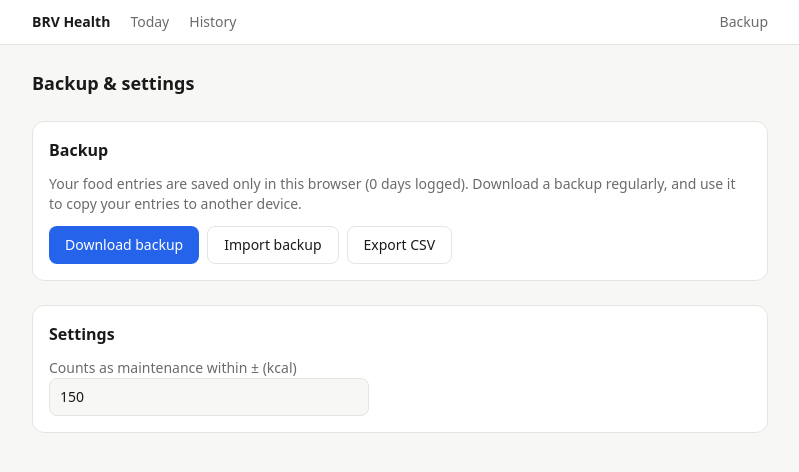
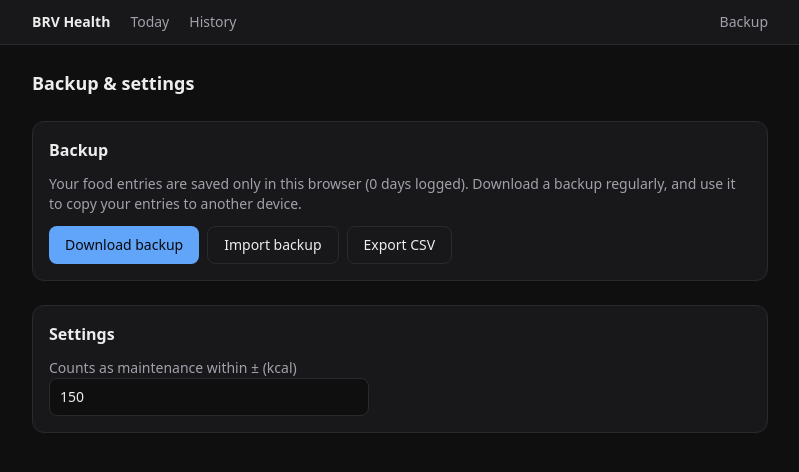
Before and after one commit to Brianvimalan01/brv-health-dashboard-, a Next.js app: page /backup in a window 1280 px wide. Shown: the top 472 px of the page, without its empty margins (240-1039 px from the left). Built offline with nearby package versions, Linux system fonts and the light colour scheme; no server answers.

Commit message:
Use dark mode everywhere
The site now always uses the dark palette, whatever the device setting, and
primary buttons use dark text so they stay readable on the lighter accent.

```diff
--- a/src/app/globals.css
+++ b/src/app/globals.css
@@ -1,19 +1,7 @@
 @import "tailwindcss";
 
 :root {
-  --background: #f7f7f5;
-  --surface: #ffffff;
-  --foreground: #1a1a1a;
-  --muted: #6b6b6b;
-  --border: #e4e4e0;
-  --accent: #2563eb;
-  --deficit: #15803d;
-  --surplus: #b45309;
-  --maintenance: #2563eb;
-}
-
-@media (prefers-color-scheme: dark) {
-  :root {
+  color-scheme: dark;
   --background: #0f0f10;
   --surface: #18181b;
   --foreground: #ededed;
@@ -23,7 +11,6 @@
   --deficit: #4ade80;
   --surplus: #fbbf24;
   --maintenance: #60a5fa;
-  }
 }
 
 @theme inline {
--- a/src/components/backup-view.tsx
+++ b/src/components/backup-view.tsx
@@ -33,7 +33,7 @@ export function BackupView() {
         </p>
         <div className="flex flex-wrap gap-2">
           <button
-            className="rounded-lg bg-accent px-4 py-2 text-sm font-medium text-white"
+            className="rounded-lg bg-accent px-4 py-2 text-sm font-medium text-zinc-950"
             onClick={() => download(`brv-health-backup-${stamp}.json`, exportJson(), "application/json")}
           >
             Download backup
--- a/src/components/forms.tsx
+++ b/src/components/forms.tsx
@@ -21,7 +21,7 @@ function FeedbackText({ state }: { state: Feedback }) {
 }
 
 function SubmitButton({ children }: { children: React.ReactNode }) {
-  return <button className="rounded-lg bg-accent px-4 py-2 text-sm font-medium text-white">{children}</button>;
+  return <button className="rounded-lg bg-accent px-4 py-2 text-sm font-medium text-zinc-950">{children}</button>;
 }
 
 function NumberField(props: {
```
Lines whose indentation alone changed are shown as unchanged.
